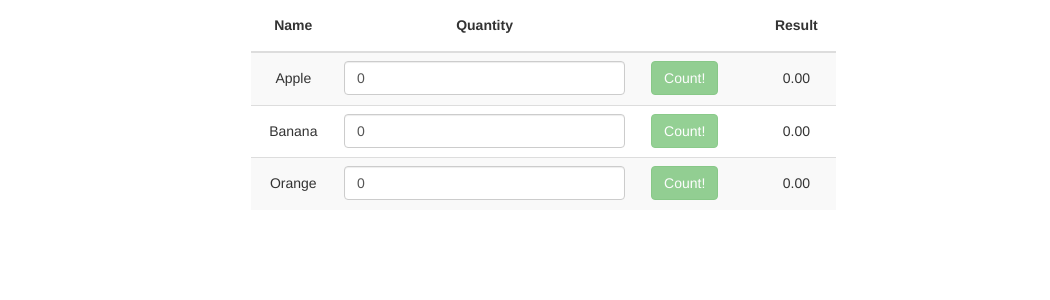
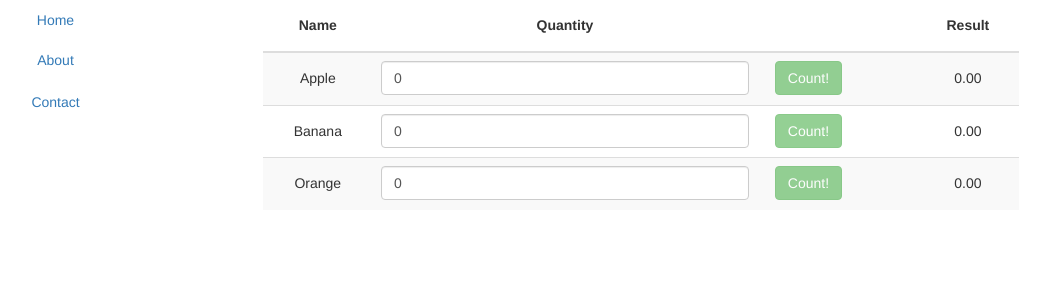
Before and after one commit to MateuszRobak/Calories-angular, an Angular app: page / in a window 1280 px wide. Shown: the top 300 px of the page, without its empty margins (97-1147 px from the left). Built offline with nearby package versions, Linux system fonts and the light colour scheme.

Commit message:
added left navbar

```diff
--- a/angular.json
+++ b/angular.json
@@ -23,11 +23,13 @@
               "src/assets/favicon.ico",
               "src/assets"
             ],
+            "scripts": [ "node_modules/jquery/dist/jquery.min.js",
+              "node_modules/bootstrap/dist/js/bootstrap.min.js"],
             "styles": [
+              "node_modules/jquery/dist/jquery.min.js",
               "node_modules/bootstrap/dist/css/bootstrap.min.css",
               "src/styles.css"
-            ],
-            "scripts": []
+            ]
           },
           "configurations": {
             "production": {
--- a/package.json
+++ b/package.json
@@ -26,8 +26,11 @@
     "@angular/platform-browser": "~8.2.0",
     "@angular/platform-browser-dynamic": "~8.2.0",
     "@angular/router": "~8.2.0",
+    "@ng-bootstrap/ng-bootstrap": "^5.1.0",
     "bootstrap": "^3.4.1",
     "express": "^4.17.1",
+    "jquery": "^3.4.1",
+    "ng-bootstrap": "^1.6.3",
     "path": "^0.12.7",
     "rxjs": "~6.4.0",
     "tslib": "^1.10.0",
--- a/src/app/app.component.html
+++ b/src/app/app.component.html
@@ -1 +1,10 @@
-<app-calories></app-calories>
+<div class="container">
+        <div class="row">
+                <div class="col-lg-2">
+                    <app-product-menu></app-product-menu>
+                </div>
+                <div class="col-lg-10">
+                    <app-calories></app-calories>
+                </div>
+            </div>
+</div>
--- a/src/app/calories/calories.component.html
+++ b/src/app/calories/calories.component.html
@@ -1,6 +1,5 @@
-<div class="container">
-    <div class="row">
-        <table style="margin: auto; width: 50%;" class="table table-striped">
+
+        <table style="margin: auto; width: 80%;" class="table table-striped">
             <thead>
             <tr class="h5-bold">
                 <th><h5 class="text-center">Name</h5></th>
@@ -31,5 +30,3 @@
             </tr>
             </tbody>
         </table>
-    </div>
-</div>
--- /dev/null
+++ b/src/app/product-menu/product-menu.component.html
@@ -0,0 +1,12 @@
+<nav>
+        <ul class="nav nav-pills nav-stacked">
+            <li class="text-center nav-item"><a class="nav-link" href="#" data-toggle="collapse" href="#collapseExample" role="button" aria-expanded="false" aria-controls="collapseExample">Home</a></li>
+                <div class="collapse" id="collapseExample">
+                <div class="card card-body">
+                    Anim pariatur cliche reprehenderit, enim eiusmod high life accusamus terry richardson ad squid. Nihil anim keffiyeh helvetica, craft beer labore wes anderson cred nesciunt sapiente ea proident.
+                </div>
+                </div>
+            <li class="text-center"><a href="#">About</a></li>
+            <li class="text-center"><a href="#">Contact</a></li>
+        </ul>
+</nav>
```
Also changed, not shown: src/app/app.module.ts (+9 -2 lines), src/app/product-menu/product-menu.component.ts (added, +10 -0 lines), 1 other file (tests, documents, lock files or other folders).
